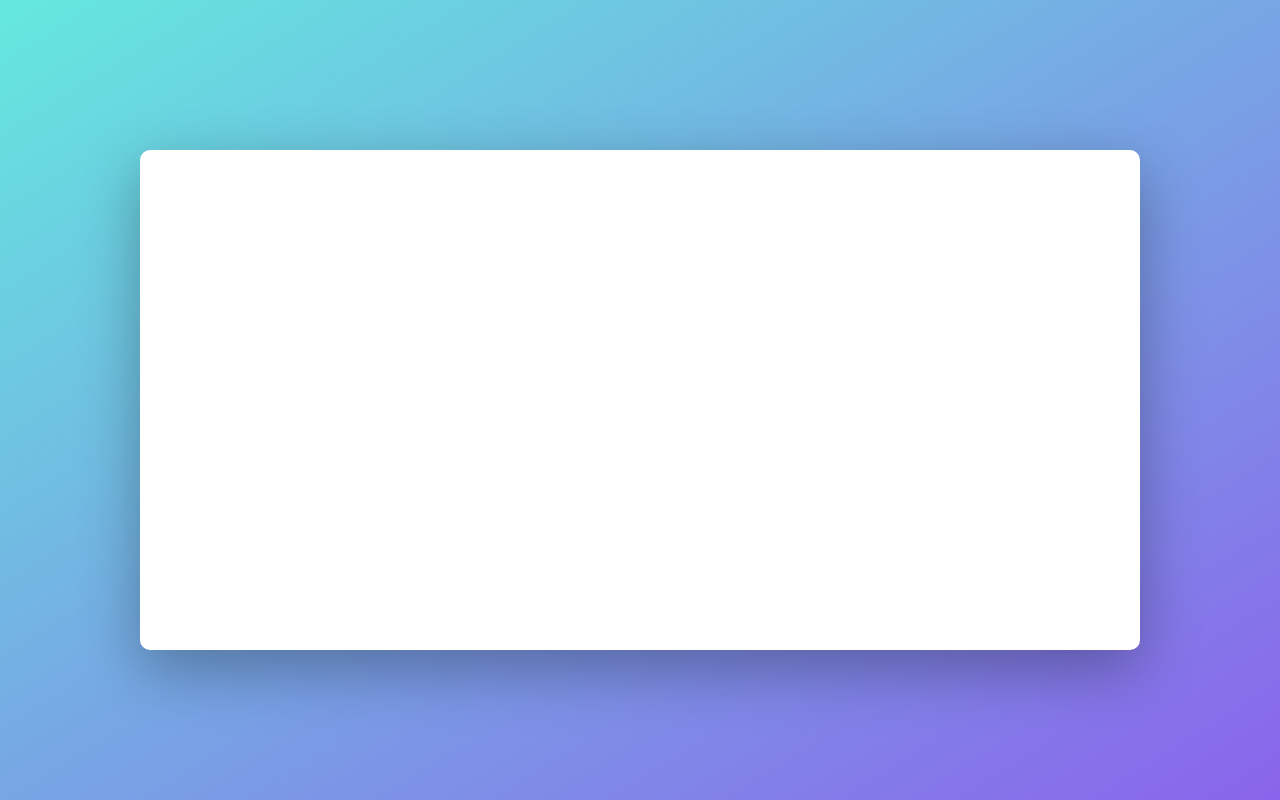
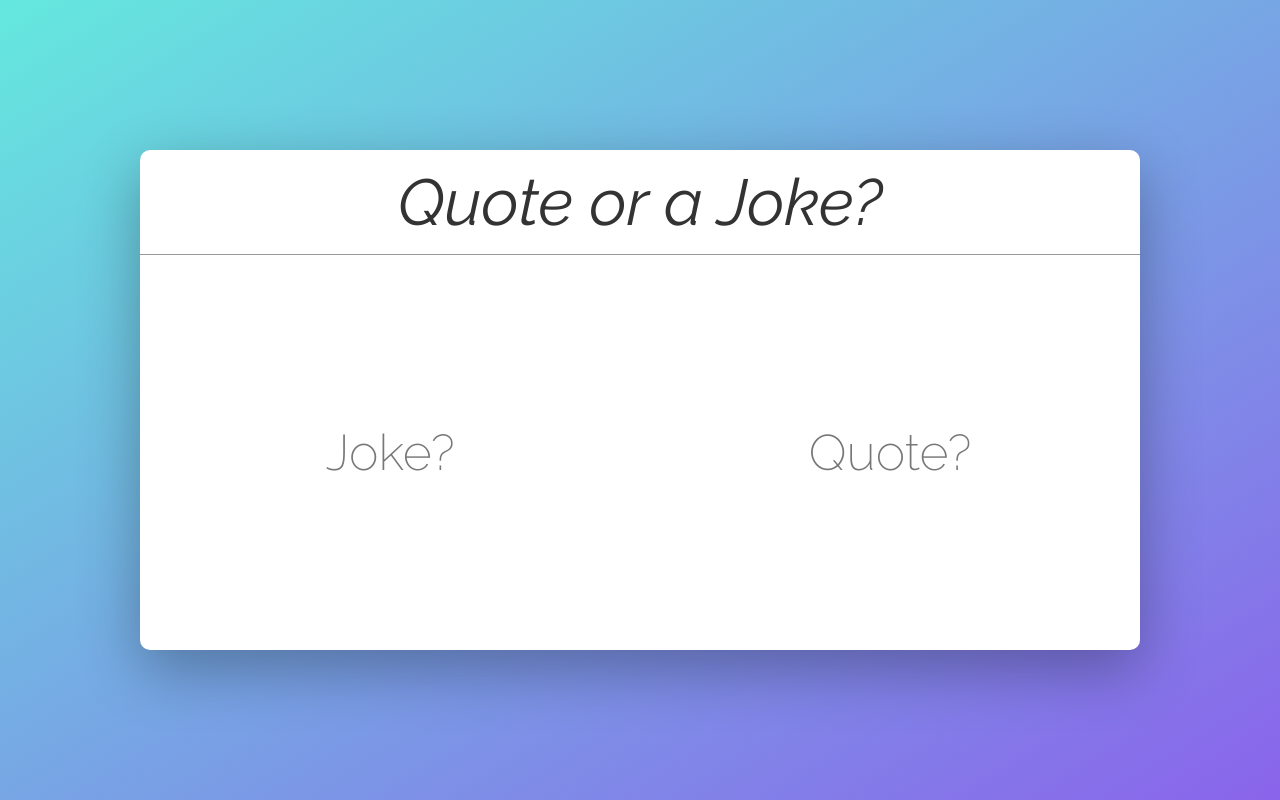
Before and after one commit to HUJDUR/quote-or-a-joke, a website: page index.html in a window 1280 px wide. Drawn offline with Linux system fonts and the light colour scheme.

Commit message:
Progress on UI

```diff
--- a/index.html
+++ b/index.html
@@ -15,7 +15,19 @@
 </head>
 <body>
     <div class="container">
+        <p class="container__paragraph">Quote or a Joke?</p>
+
+        <div class="button-container">
+            <div class="button-container__joke">
+                <a href="#" class="btn__joke">Joke?</a>
+            </div>
+            <div class="button-container__quote">
+                <a href="#" class="btn__quote">Quote?</a>
+            </div>
+        </div>
 
     </div>
+
+
 </body>
 </html>
--- a/sass/_base.scss
+++ b/sass/_base.scss
@@ -3,6 +3,10 @@
     --color-primary-dark: #8a64eb;
 
     --color-white: #fff;
+
+    --color-grey-1: #333;
+    --color-grey-2: #777;
+    --color-grey-3: #999;
 
     --shadow-light: 0 2rem 5rem rgba(0,0,0,.06);
     --shadow-dark: 0 2rem 6rem rgba(0,0,0,.3);
--- a/sass/_components.scss
+++ b/sass/_components.scss
@@ -0,0 +1,7 @@
+.btn {
+    &__joke, &__quote {
+        text-decoration: none;
+        color: var(--color-grey-2);
+        font-weight: 200;
+    }
+}
--- a/sass/_layout.scss
+++ b/sass/_layout.scss
@@ -1,7 +1,44 @@
 .container {
+    // opacity: 0;
+    display: flex;
+    flex-direction: column;
     height: 50rem;
     width: 100rem;
     background-color: var(--color-white);
     box-shadow: var(--shadow-dark);
     border-radius: 1rem;
+    // animation: fadeIn .5s ease-in .5s;
+    // animation-fill-mode: forwards;
+
+    &__paragraph {
+        text-align: center;
+        font-size: 6.5rem;
+        font-style: italic;
+        color: var(--color-grey-1);
+        border-bottom: 1px solid var(--color-grey-3);
+    }
 }
+
+.button-container {
+    display: flex;
+    justify-content: space-around;
+    align-items: center;
+    flex-grow: 1;
+
+    &__joke, &__quote {
+        display: inline-block;
+        text-align: center;
+        font-size: 5rem;
+        width: 25rem;
+    }
+}
+
+// @keyframes fadeIn {
+//     from {
+//         opacity: 0;
+//     }
+
+//     to {
+//         opacity: 1;
+//     }
+// }
```
Also changed, not shown: css/style.css.
